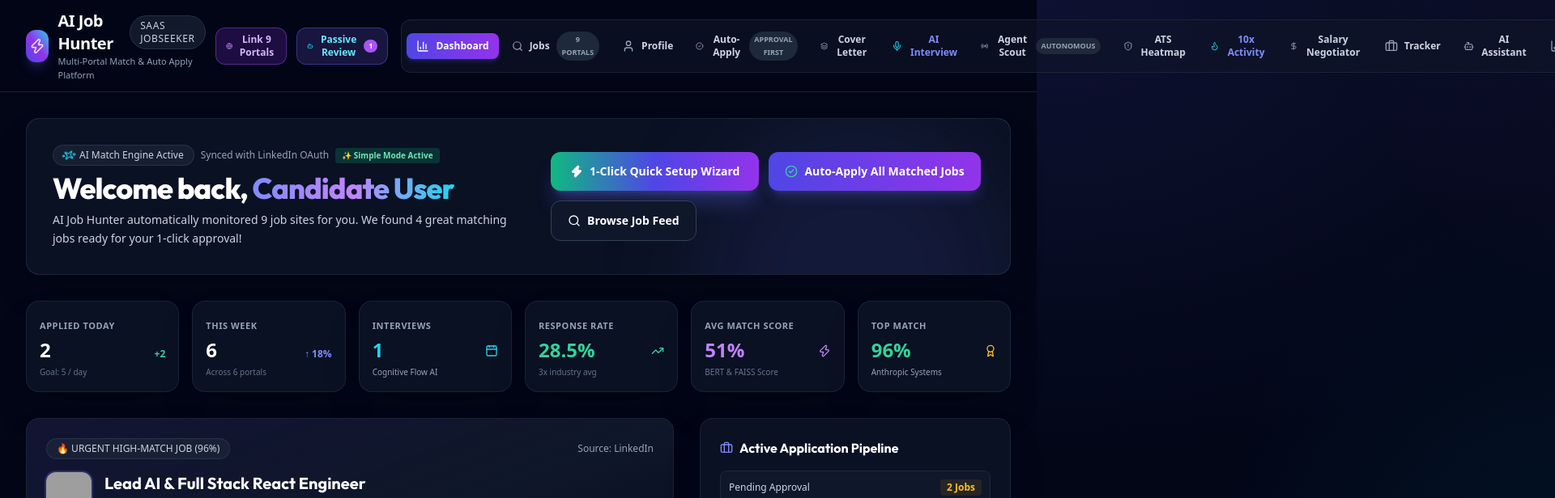
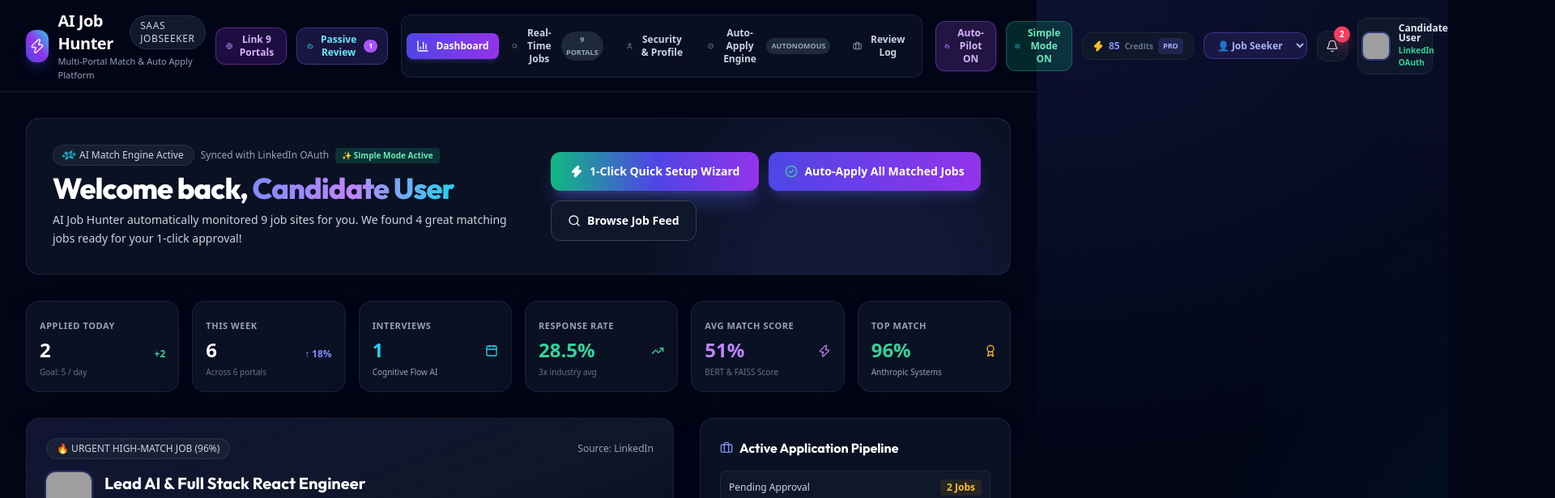
Before and after one commit to vijaymahes9080/AI-Job-Hunter-Intelligent-Job-Matching-Auto-Apply, a React (Vite) app: page / in a window 1280 px wide. Shown: the top 616 px of the page at 81% size, 1920 px wide, since content can reach past the window. Built offline with nearby package versions, Linux system fonts and the light colour scheme; grey boxes are pictures that could not be loaded.

Commit message:
refactor: streamline primary UI focused on Auth, Real-Time Job Search, Auto-Apply Engine, and Passive Review Log

```diff
--- a/src/components/Navbar.tsx
+++ b/src/components/Navbar.tsx
@@ -81,18 +81,10 @@ export const Navbar: React.FC<NavbarProps> = ({
 
   const jobSeekerNav: NavItem[] = [
     { id: 'dashboard', label: 'Dashboard', icon: BarChart3 },
-    { id: 'jobs', label: 'Jobs', icon: Search, badge: '9 Portals' },
-    { id: 'profile', label: 'Profile', icon: User },
-    { id: 'auto-apply', label: 'Auto-Apply', icon: CheckCircle2, badge: 'Approval First' },
-    { id: 'cover-letter', label: 'Cover Letter', icon: Layers },
-    { id: 'interview-sim', label: 'AI Interview', icon: Mic, highlight: true },
-    { id: 'agent-scout', label: 'Agent Scout', icon: Radio, badge: 'Autonomous' },
-    { id: 'ats-auditor', label: 'ATS Heatmap', icon: ShieldAlert },
-    { id: 'contributions', label: '10x Activity', icon: Flame, highlight: true },
-    { id: 'salary-neg', label: 'Salary Negotiator', icon: DollarSign },
-    { id: 'applications', label: 'Tracker', icon: Briefcase },
-    { id: 'ai-assistant', label: 'AI Assistant', icon: Bot },
-    { id: 'analytics', label: 'Analytics', icon: BarChart3 },
+    { id: 'jobs', label: 'Real-Time Jobs', icon: Search, badge: '9 Portals' },
+    { id: 'profile', label: 'Security & Profile', icon: User },
+    { id: 'auto-apply', label: 'Auto-Apply Engine', icon: CheckCircle2, badge: 'Autonomous' },
+    { id: 'applications', label: 'Review Log', icon: Briefcase },
   ];
 
   const recruiterNav: NavItem[] = [
```
